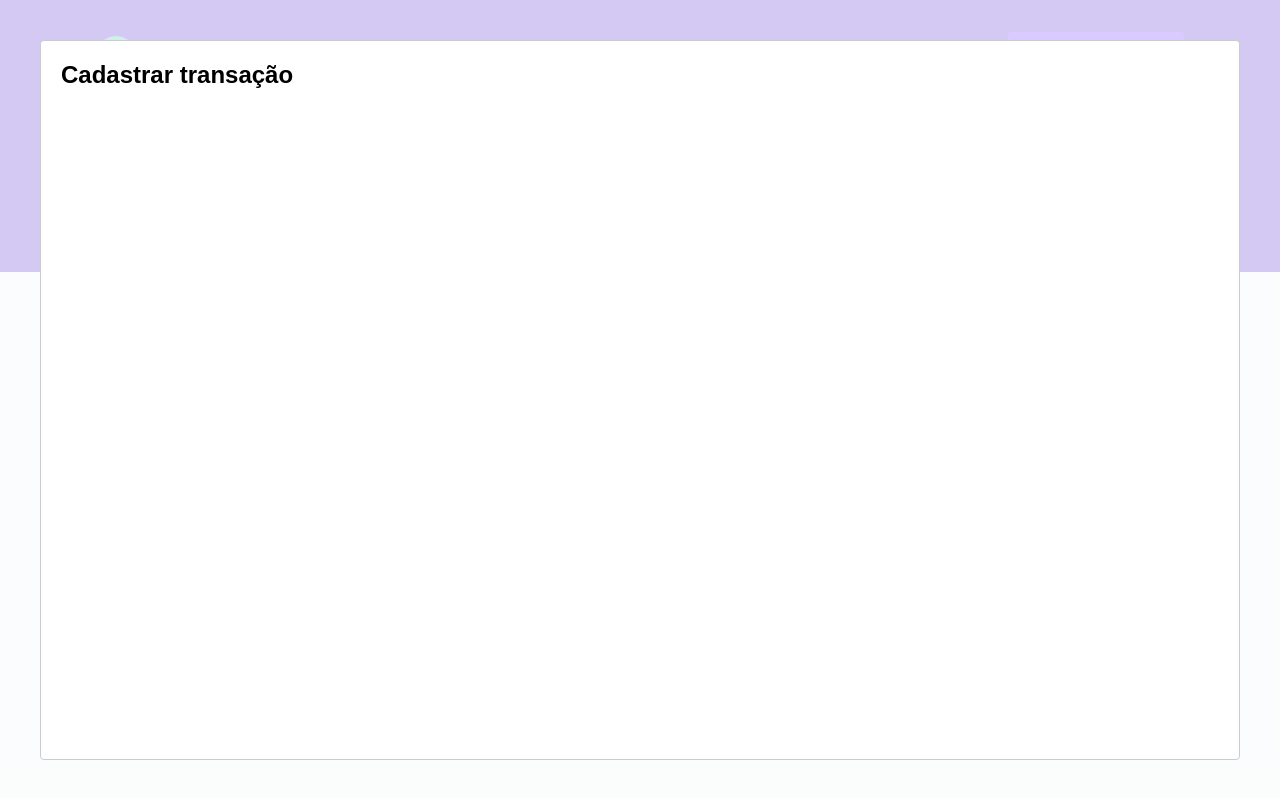
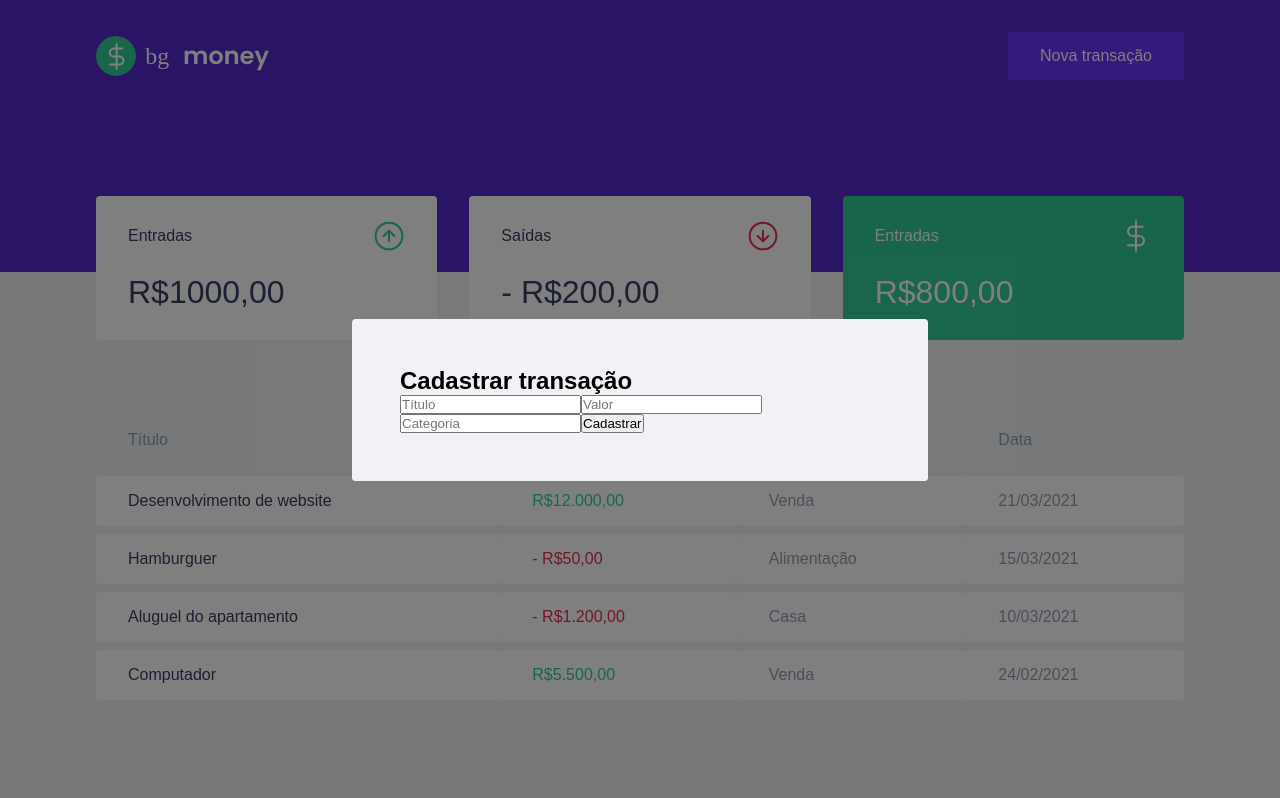
Before and after one commit to biancagualter/reactjs-bgmoney, a React (Create React App) app: page / in a window 1280 px wide. Both pictures are taken after a click on the button "Nova transação". Built offline with nearby package versions, Linux system fonts and the light colour scheme; no server answers; what miragejs would draw is missing.

Commit message:
🚧  modal form structure

```diff
--- a/src/components/NewTransactionModal/index.tsx
+++ b/src/components/NewTransactionModal/index.tsx
@@ -1,4 +1,5 @@
 import Modal from 'react-modal'
+import { Container } from './styles'
 
 interface NewTransactionModalProps {
     isOpen: boolean
@@ -10,8 +11,26 @@
         <Modal
             isOpen={isOpen}
             onRequestClose={onRequestClose}
+            overlayClassName="react-modal-overlay"
+            className="react-modal-content"
         >
-            <h2>Cadastrar transação</h2>
+            <Container>
+                <h2>Cadastrar transação</h2>
+                <input
+                    placeholder="Título"
+                />
+                <input
+                    type="number"
+                    placeholder="Valor"
+                />
+                <input
+                    placeholder="Categoria"
+                />
+
+                <button type="submit">
+                    Cadastrar
+                </button>
+            </Container>
       </Modal>
     )
 }
--- a/src/components/NewTransactionModal/styles.ts
+++ b/src/components/NewTransactionModal/styles.ts
@@ -1,4 +1,5 @@
 import styled from "styled-components";
 
-export const Container = styled.div `
+export const Container = styled.form `
+
 `
--- a/src/styles/global.ts
+++ b/src/styles/global.ts
@@ -54,4 +54,26 @@
         opacity: 0.6;
         cursor: not-allowed;
     }
+
+    .react-modal-overlay {
+        background: rgba(0, 0, 0, 0.5);
+        position: fixed;
+        top: 0;
+        bottom: 0;
+        right: 0;
+        left: 0;
+
+        display: flex;
+        align-items: center;
+        justify-content: center;
+    }
+
+    .react-modal-content {
+        width: 100%;
+        max-width: 576px;
+        background: var(--background);
+        padding: 3rem;
+        position: relative;
+        border-radius: 0.24rem;
+    }
 `
```
